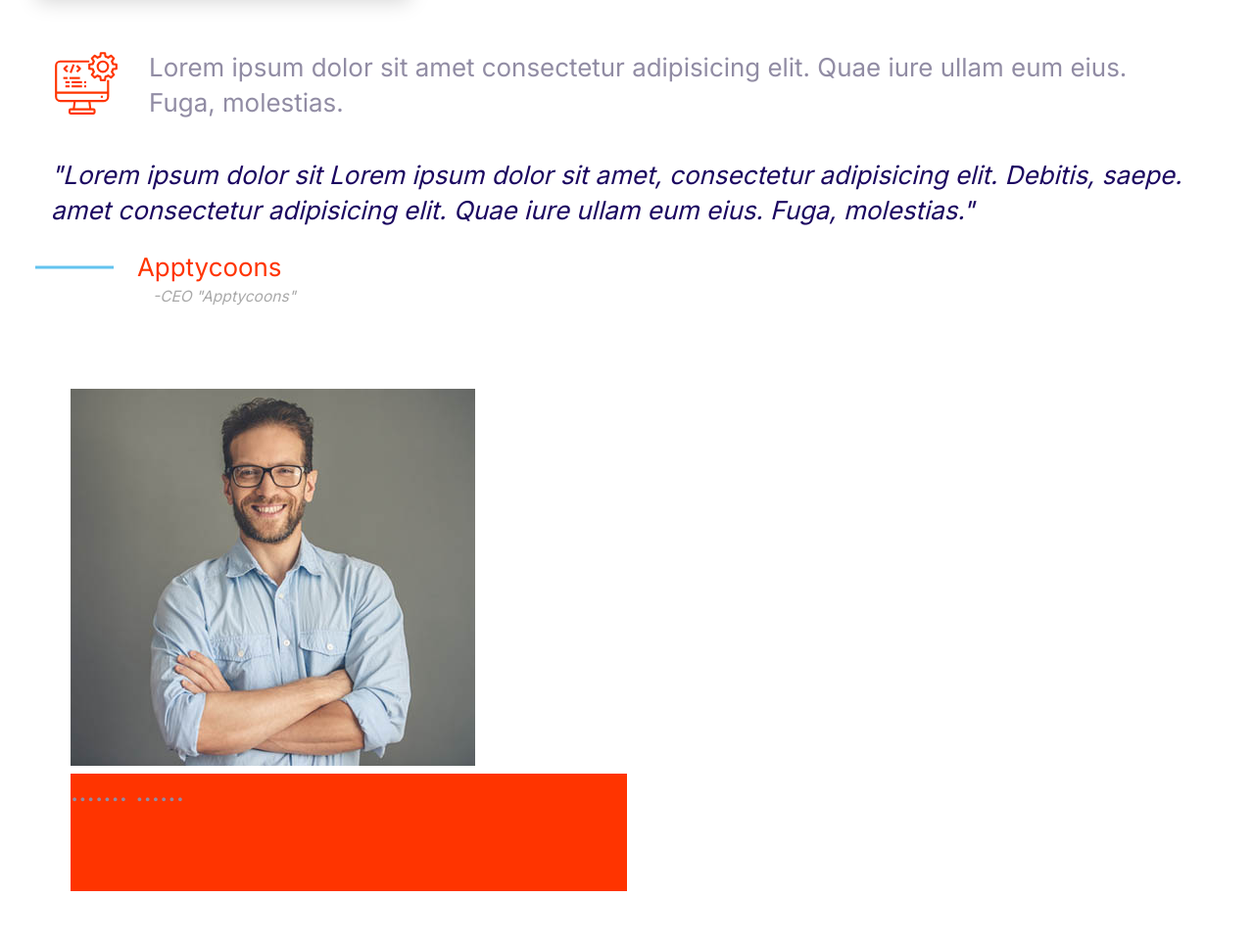
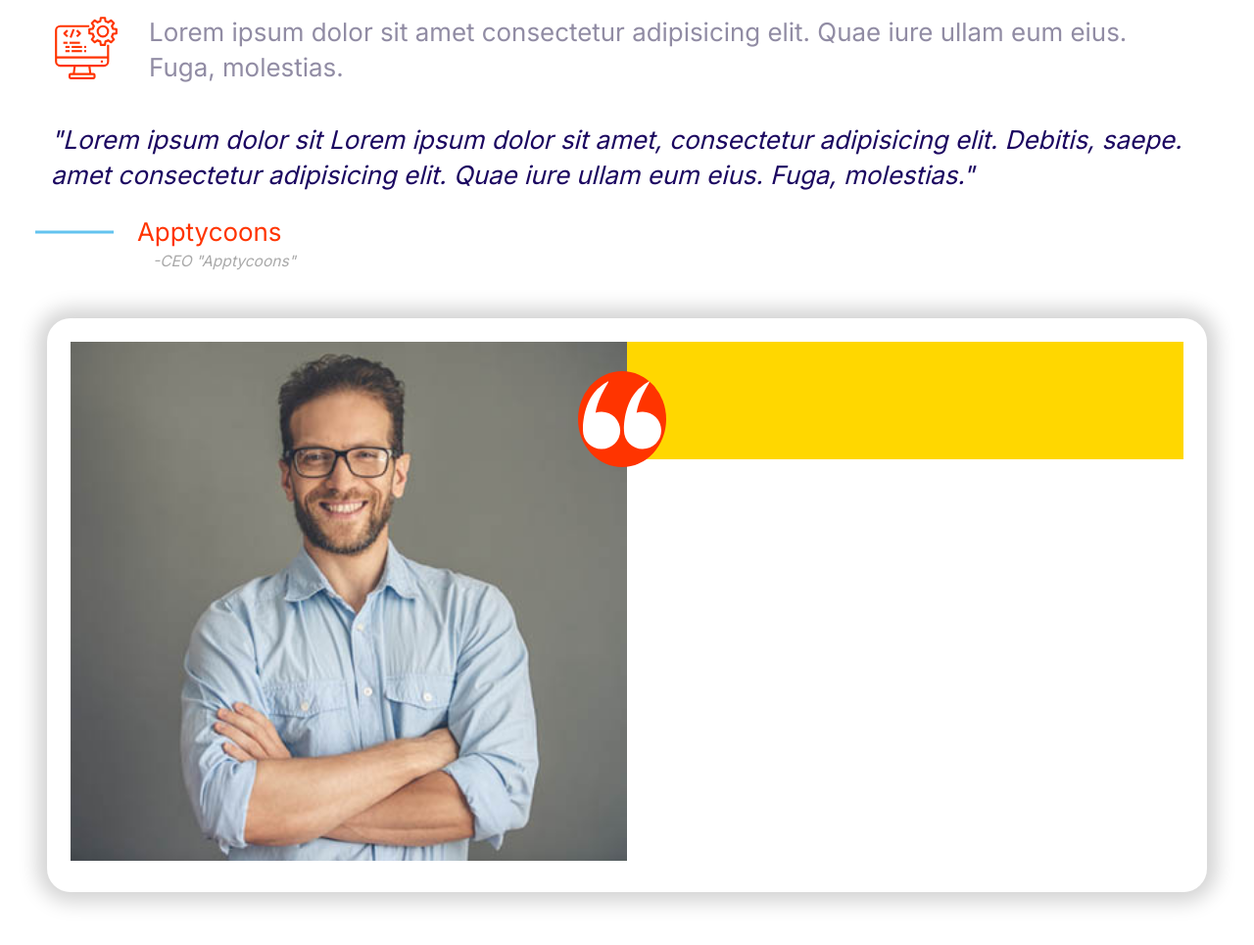
Before and after one commit to Asim925/Moshify, a plain HTML site: page index.html in a window 1280 px wide. Shown: the part 1383-2348 px from the top of the page at 98% size. Drawn offline with Linux system fonts and the light colour scheme.

Commit message:
grid made

```diff
--- a/css/style.css
+++ b/css/style.css
@@ -193,6 +193,22 @@ a {
   font-style: italic;
 }
 
+.iconQuotes-span {
+  background-color: var(--color-accent);
+  border-radius: 100%;
+  padding: 5px;
+  position: absolute;
+  fill: white;
+  top: 30px;
+  right: -40px;
+  /* padding: px; */
+}
+
+/* .icon .iconQuotes {
+  width: 80%;
+  height: 80%;
+} */
+
 /* media query for icons */
 @media screen and (min-width: 1024px) {
   .mediaContainer {
@@ -260,11 +276,11 @@ a {
 }
 
 /* card... */
-.card {
+.card-one {
   margin: 2rem;
   margin-bottom: 0;
-  width: 15rem;
-  height: 12rem;
+  width: 20rem;
+  height: fit-content;
   border: 0;
   box-shadow: 0 0 20px 10px lightgrey;
   position: relative;
@@ -289,24 +305,35 @@ p {
   padding: 0.5rem 1rem;
   margin: 0;
 }
-
 /* ...grid */
-.grid {
-  display: grid;
-  padding: 3rem;
+.grid-sec {
+  margin-bottom: 1rem;
+  max-width: 100%;
+  padding: 1rem;
 }
-
-.col1,
-.col2 {
+.card-two {
+  max-width: 100%;
+  margin: 2rem;
+  height: 100%;
+  border: 0;
+  border-radius: 1rem;
+  box-shadow: 0 0 20px 10px lightgrey;
+}
+.man,
+.col1 {
   width: 100%;
 }
-.col2 {
+.col1 {
   height: 5rem;
-  background-color: #ff3400;
+  background-color: gold;
+}
+.image-container {
+  position: relative;
 }
 
 @media screen and (min-width: 768px) {
-  .grid {
+  .grid-sec {
+    display: grid;
     grid-template-columns: 1fr 1fr;
   }
 }
--- a/index.html
+++ b/index.html
@@ -66,7 +66,7 @@
       <button class="btn btn-search" type="submit">Search</button>
     </div>
     <!-- card -->
-    <div class="card">
+    <div class="card-one">
       <header class="cardHeader">Its is the domi text</header>
       <p>
         Lorem ipsum dolor, sit amet consectetur adipisicing elit. Rerum, quaerat
@@ -106,12 +106,22 @@
     </section>
 
     <!-- grid -->
-    <section class="grid-sec">
-      <div class="grid">
-        <div class="col1">
-          <img src="images/testimonial.jpg" alt="a happy smiling author" />
-          <div class="col2">....... ......</div>
+    <section class="card-two">
+      <div class="grid-sec">
+        <div class="image-container">
+          <img
+            class="man"
+            src="images/testimonial.jpg"
+            alt="a happy smiling author"
+          />
+          <span class="iconQuotes-span">
+            <svg class="icon iconQuotes">
+              <use xlink:href="images/sprite.svg#quotes"></use>
+            </svg>
+          </span>
         </div>
+
+        <div class="col1"></div>
       </div>
     </section>
   </body>
```
